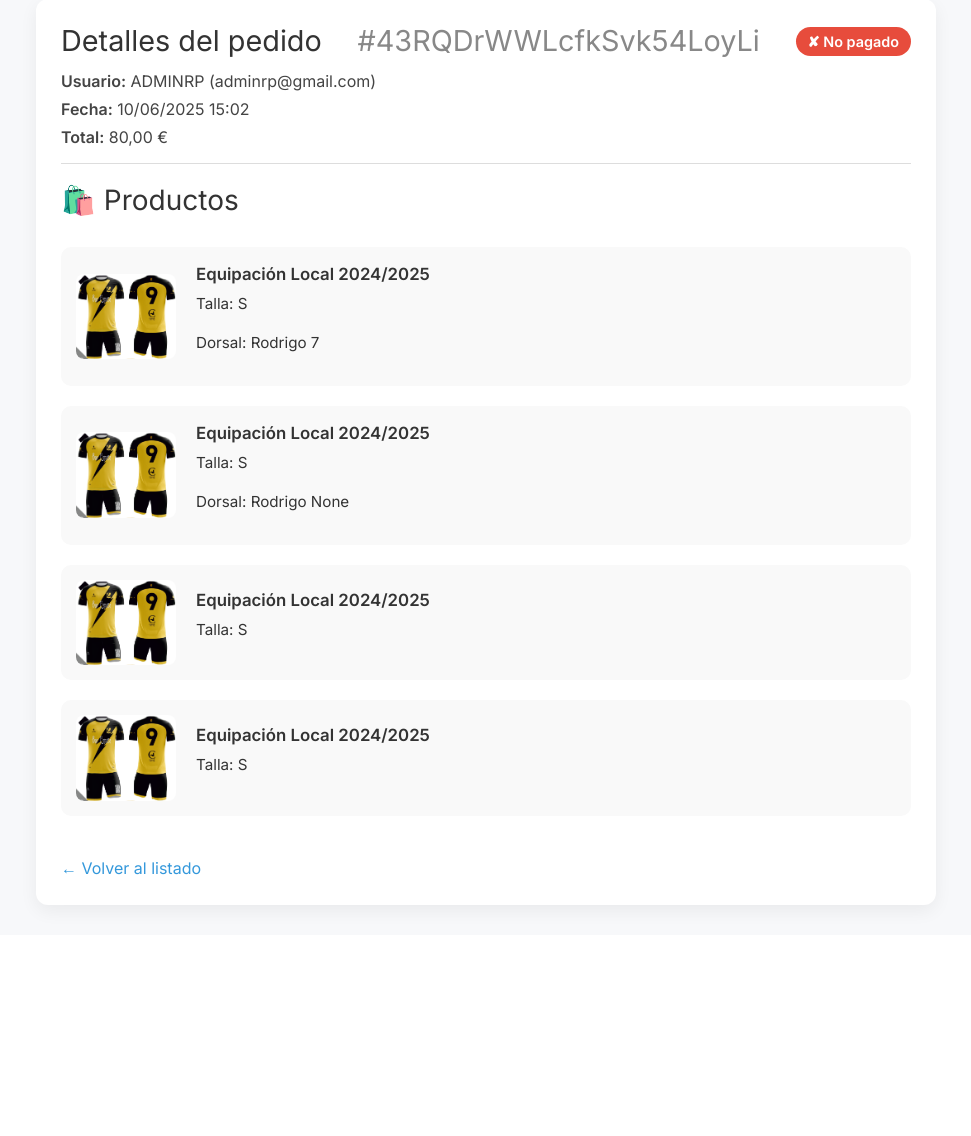
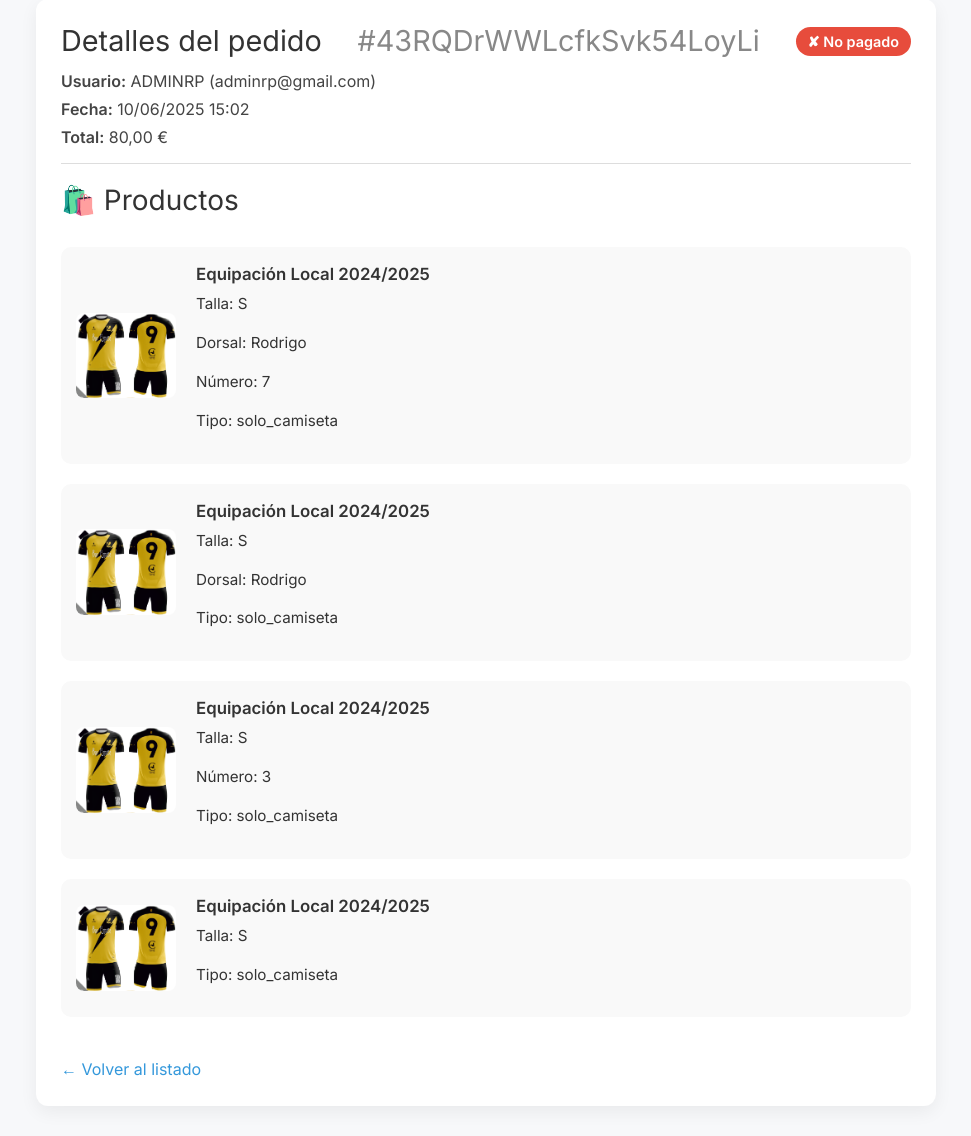
Before and after one commit to Alvarciu/WEB-Relampago-Pricense-, a Django app: a page that uses relampagoweb/templates/admin/detalle_pedido.html in a window 1280 px wide. Shown: the part 170-1306 px from the top of the page, without its empty margins (154-1125 px from the left). Before the commit the page ends 1085 px from the top, so only its background shows below. Run offline with Django 5.2, Linux system fonts and the light colour scheme; a user stored in the database is signed in; data comes from the database, SQL or seed files in the repository; both versions use the stored data as it was after the commit; some libraries are stand-ins or nearby versions.

Commit message:
Tengo que reiniciar el portatil

```diff
--- a/relampagoweb/admin.py
+++ b/relampagoweb/admin.py
@@ -46,7 +46,7 @@ admin.site.register(Usuario, UsuarioAdmin)
 class LineaPedidoInline(admin.TabularInline):
     model = LineaPedido
     extra = 0
-    readonly_fields = ['producto', 'talla', 'nombre_dorsal', 'numero_dorsal']
+    readonly_fields = ['producto', 'talla', 'nombre_dorsal', 'numero_dorsal', 'compra_tipo']
     can_delete = False
 
 class PedidoAdmin(admin.ModelAdmin):
--- a/relampagoweb/templates/admin/detalle_pedido.html
+++ b/relampagoweb/templates/admin/detalle_pedido.html
@@ -116,7 +116,13 @@
           <strong>{{ linea.producto.nombre }}</strong>
           <p>Talla: {{ linea.talla }}</p>
           {% if linea.nombre_dorsal %}
-            <p>Dorsal: {{ linea.nombre_dorsal }} {{ linea.numero_dorsal }}</p>
+            <p>Dorsal: {{ linea.nombre_dorsal }} </p>
+          {% endif %}
+          {% if linea.numero_dorsal %}
+            <p>Número: {{ linea.numero_dorsal }}</p>
+          {% endif %}
+          {% if linea.producto.tipo == "Equipación" %}
+            <p>Tipo: {{ linea.compra_tipo }}</p>
           {% endif %}
         </div>
       </div>
--- a/relampagoweb/views.py
+++ b/relampagoweb/views.py
@@ -487,6 +487,7 @@ def exportar_pedidos_excel(request):
                 'Nombre': pedido.usuario.name,
                 'Email': pedido.usuario.email,
                 'Producto': linea.producto.nombre,
+                'Tipo': 'Camiseta' if linea.compra_tipo == 'solo_camiseta' else linea.producto.tipo,
                 'Talla': linea.talla,
                 'Nombre dorsal': linea.nombre_dorsal or '',
                 'Dorsal': linea.numero_dorsal or '',
```
Also changed, not shown: db.sqlite3.
